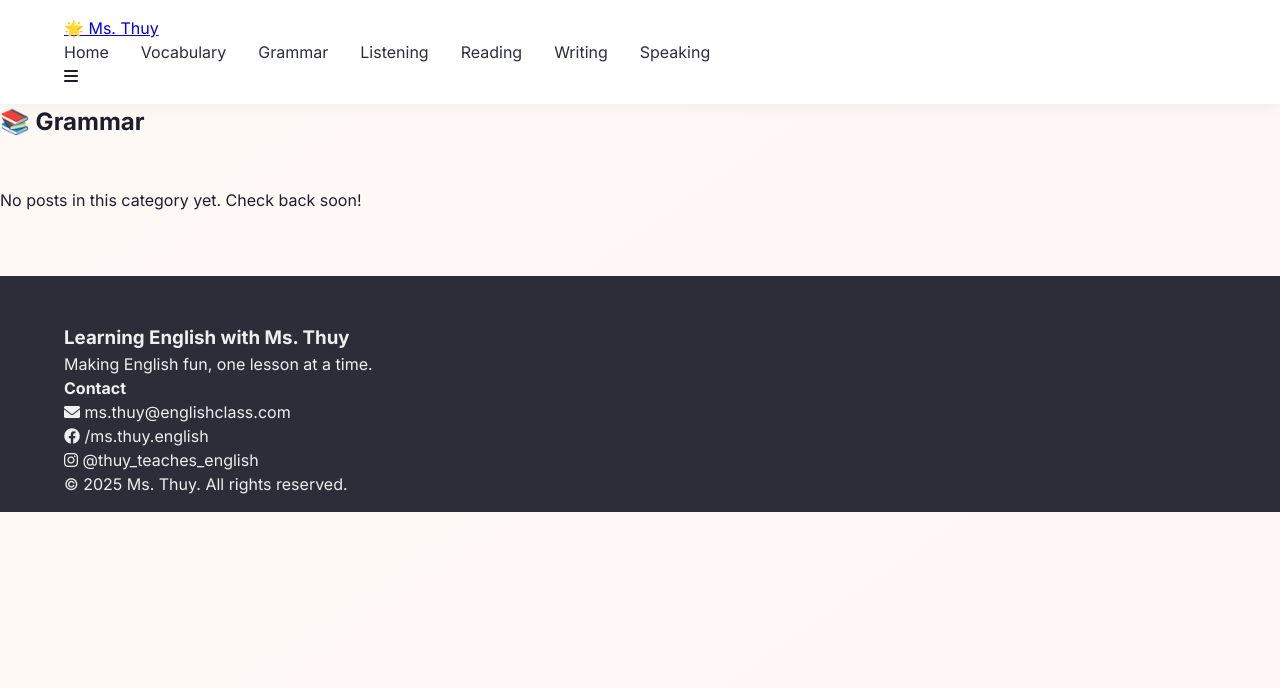
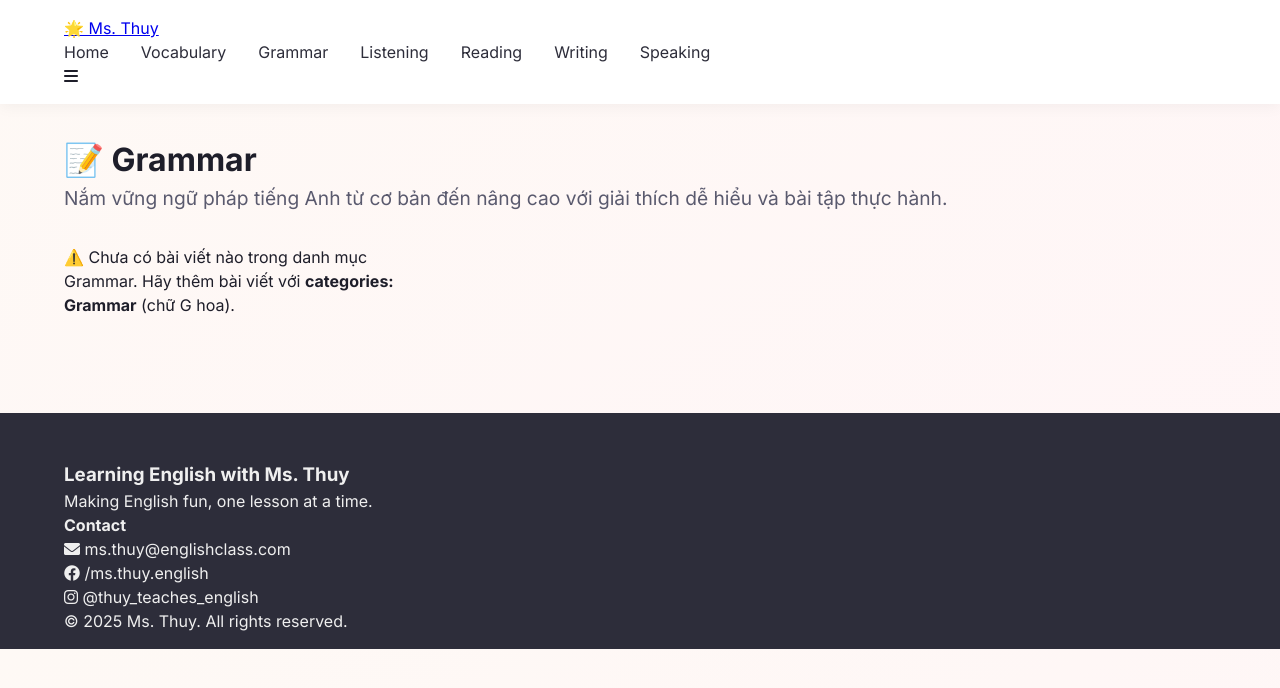
Before and after one commit to ms-thuy-classes/learn-with-ms-thuy, a Jekyll site: the page built from grammar.html, in a window 1280 px wide. Shown: the top 688 px of the page. Built offline with Jekyll 4.4.1, drawn with Linux system fonts in a browser that asks for light colours.

Commit message:
Update grammar.html

```diff
--- a/grammar.html
+++ b/grammar.html
@@ -1,5 +1,33 @@
 ---
-layout: category
-title: "Grammar Lessons"
-cat: "Grammar"
+layout: default
+title: Grammar - Ms. Thuy
+cat: Grammar
+permalink: /grammar/
 ---
+
+<div class="container" style="max-width: 1200px; margin: 0 auto; padding: 2rem 1.5rem;">
+  <h1>📝 Grammar</h1>
+  <p style="font-size: 1.2rem; color: #5a5a6e;">Nắm vững ngữ pháp tiếng Anh từ cơ bản đến nâng cao với giải thích dễ hiểu và bài tập thực hành.</p>
+
+  <div style="display: grid; grid-template-columns: repeat(auto-fill, minmax(300px, 1fr)); gap: 2rem; margin-top: 2rem;">
+    {% assign grammar_posts = site.categories["Grammar"] %}
+    {% if grammar_posts.size > 0 %}
+      {% for post in grammar_posts %}
+        <div style="background: white; border-radius: 16px; overflow: hidden; box-shadow: 0 4px 12px rgba(0,0,0,0.1); transition: transform 0.2s;">
+          {% if post.featured_image %}
+            <img src="{{ post.featured_image }}" alt="{{ post.title }}" style="width: 100%; height: 180px; object-fit: cover;">
+          {% endif %}
+          <div style="padding: 1.2rem;">
+            <span style="font-size: 0.75rem; color: #f5576c; text-transform: uppercase;">{{ post.categories | first }}</span>
+            <h3 style="margin: 0.5rem 0;"><a href="{{ post.url | relative_url }}" style="text-decoration: none; color: #1e1e2a;">{{ post.title }}</a></h3>
+            <p style="color: #666; font-size: 0.85rem;">{{ post.date | date: "%b %d, %Y" }}</p>
+            <p>{{ post.excerpt | strip_html | truncatewords: 20 }}</p>
+            <a href="{{ post.url | relative_url }}" style="display: inline-block; margin-top: 0.5rem; background: linear-gradient(135deg, #a18cd1, #fbc2eb); color: white; padding: 0.4rem 1rem; border-radius: 50px; text-decoration: none;">Đọc tiếp →</a>
+          </div>
+        </div>
+      {% endfor %}
+    {% else %}
+      <p>⚠️ Chưa có bài viết nào trong danh mục Grammar. Hãy thêm bài viết với <strong>categories: Grammar</strong> (chữ G hoa).</p>
+    {% endif %}
+  </div>
+</div>
```
